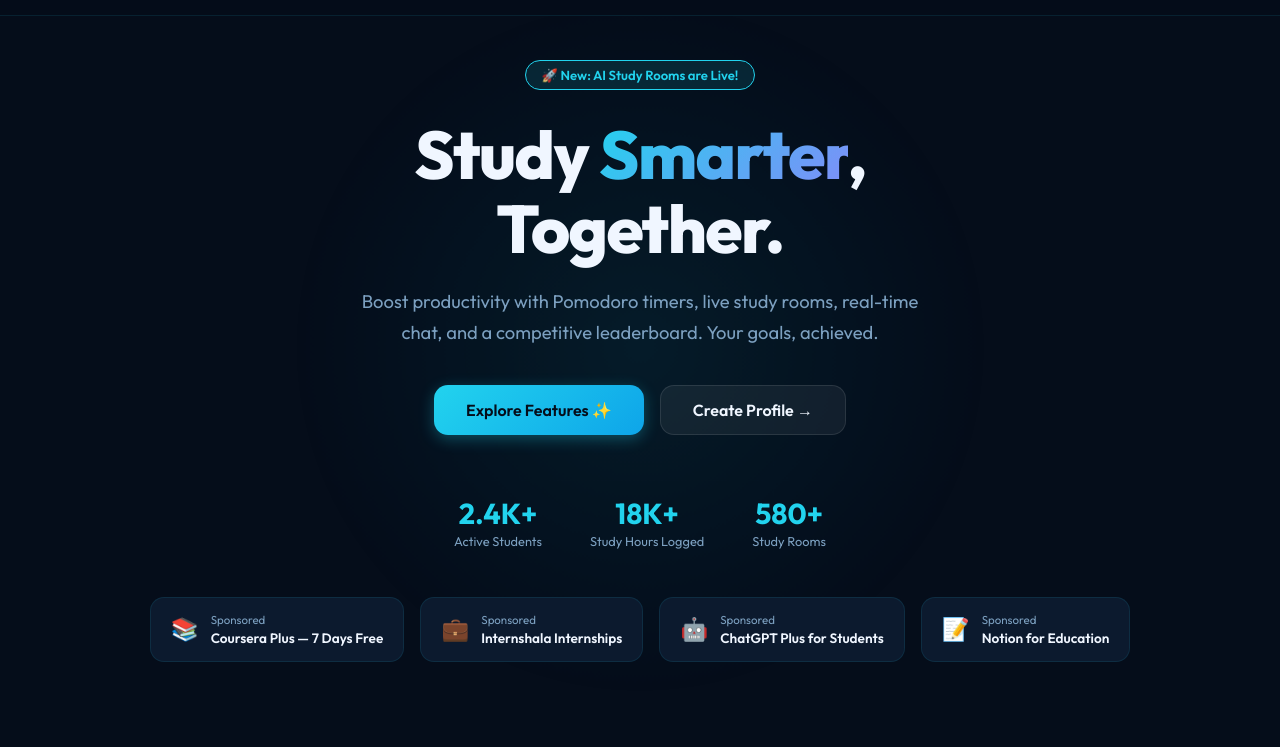
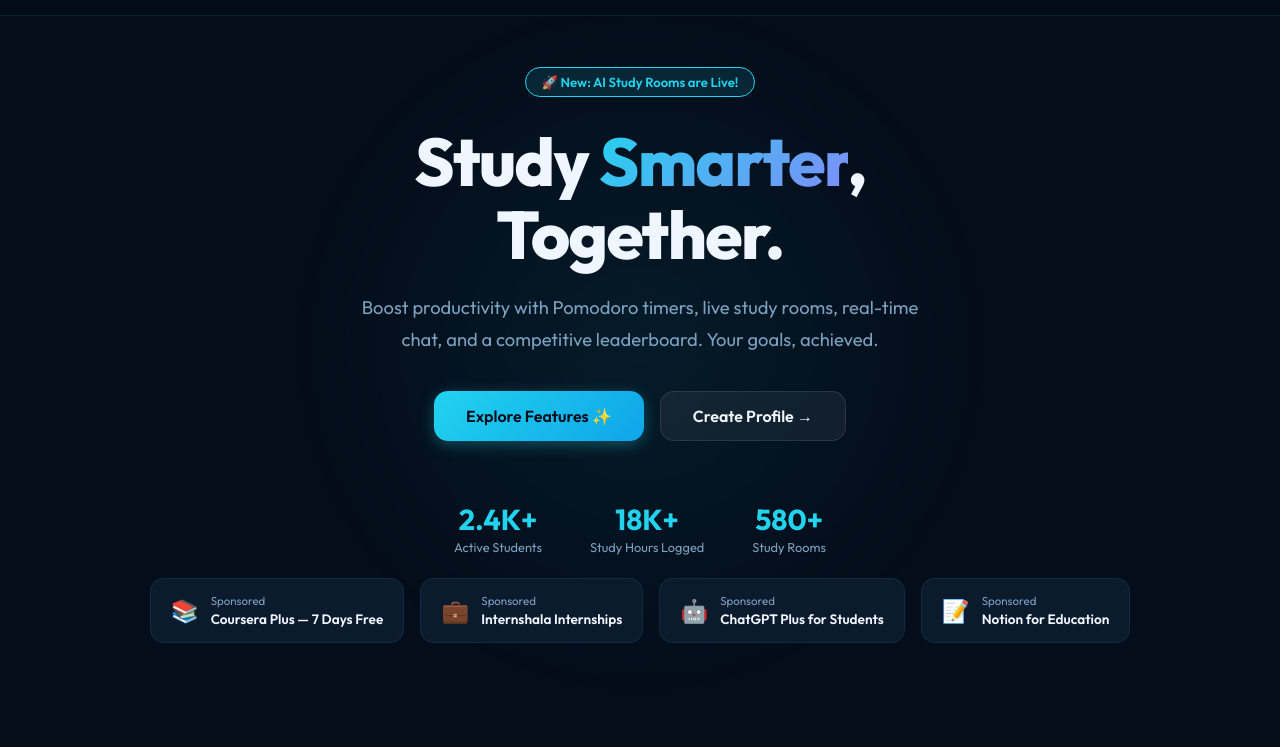
Before and after one commit to tusharburai/StudySync, a plain HTML site: page index.html in a window 1280 px wide. Shown: the part 53-800 px from the top of the page. Drawn offline with Linux system fonts and the light colour scheme.

Commit message:
Update layout and responsive styles

```diff
--- a/style.css
+++ b/style.css
@@ -195,10 +195,10 @@ input:focus { border-color: var(--accent); background: rgba(34,211,238,0.06); }
    ═══════════════════════════════════════════ */
 #home {
   position: relative; overflow: hidden;
-  flex-direction: column; align-items: center; justify-content: center;
+  flex-direction: column; align-items: center; justify-content: space-between;
   min-height: 100vh;
 }
-.hero { text-align: center; z-index: 1; max-width: 800px; width: 100%; }
+.hero { text-align: center; z-index: 1; max-width: 800px; width: 100%; margin: auto 0; }
 .hero-badge {
   display: inline-block;
   background: rgba(34,211,238,0.12); border: 1px solid var(--accent);
@@ -237,7 +237,7 @@ input:focus { border-color: var(--accent); background: rgba(34,211,238,0.06); }
 @keyframes pulse { 0%,100%{opacity:0.6;transform:translate(-50%,-50%) scale(1);} 50%{opacity:1;transform:translate(-50%,-50%) scale(1.08);} }
 
 /* ─── Ad Strip ─── */
-.ad-strip { display: flex; gap: 16px; flex-wrap: wrap; justify-content: center; margin-top: 48px; z-index: 1; width: 100%; }
+.ad-strip { display: flex; gap: 16px; flex-wrap: wrap; justify-content: center; margin-top: auto; padding-bottom: 24px; z-index: 1; width: 100%; }
 .ad-strip-card {
   background: var(--bg-card); border: 1px solid var(--border);
   border-radius: var(--radius-md); padding: 14px 20px;
```
Also changed, not shown: 2 other files.
